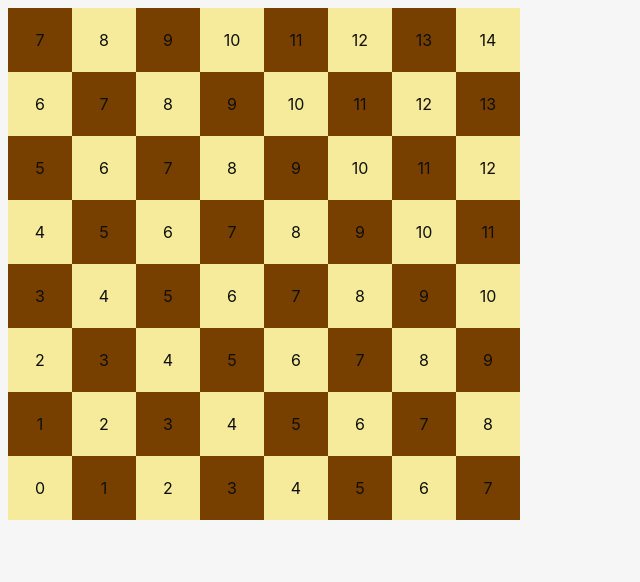
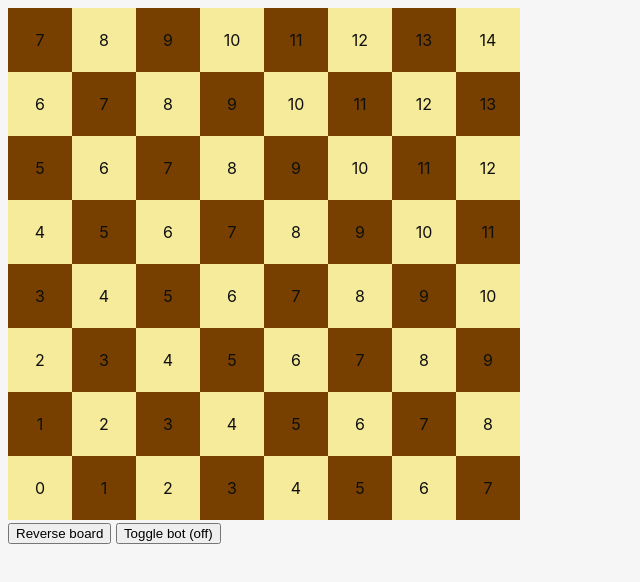
Before and after one commit to HubertK05/rusty_chess, a SvelteKit app in the folder rusty_chess_ui/: page / in a window 1280 px wide. Shown: the top 582 px of the page, without its empty margins (0-640 px from the left). Built offline with nearby package versions, Linux system fonts and the light colour scheme.

Commit message:
add game options buttons

```diff
--- a/rusty_chess_ui/src/routes/+page.svelte
+++ b/rusty_chess_ui/src/routes/+page.svelte
@@ -1,5 +1,10 @@
 <script lang="ts">
   import { invoke } from "@tauri-apps/api/core";
+
+  type BotState = "on" | "off";
+
+  let reversed = false;
+  let botState = "off";
 
   function generate_series(n: number) {
     return Array.from({ length: n }, (_, i) => i);
@@ -7,9 +12,10 @@
 </script>
 
 <main>
-  {#each generate_series(8).reverse() as row}
+  <div class="board">
+    {#each reversed ? generate_series(8) : generate_series(8).reverse() as row}
       <div class="row">
-      {#each generate_series(8) as col}
+        {#each reversed ? generate_series(8).reverse() : generate_series(8) as col}
           <div class="square">
             <div class={(row + col) % 2 == 0 ? "light-square" : "dark-square"}>
               {row + col}
@@ -18,6 +24,19 @@
         {/each}
       </div>
     {/each}
+  </div>
+  <div class="game-options">
+    <button
+      on:click={() => {
+        reversed = !reversed;
+      }}>Reverse board</button
+    >
+    <button
+      on:click={() => {
+        botState = botState === "off" ? "on" : "off";
+      }}>Toggle bot ({botState})</button
+    >
+  </div>
 </main>
 
 <style>
```
Lines whose indentation alone changed are shown as unchanged.
